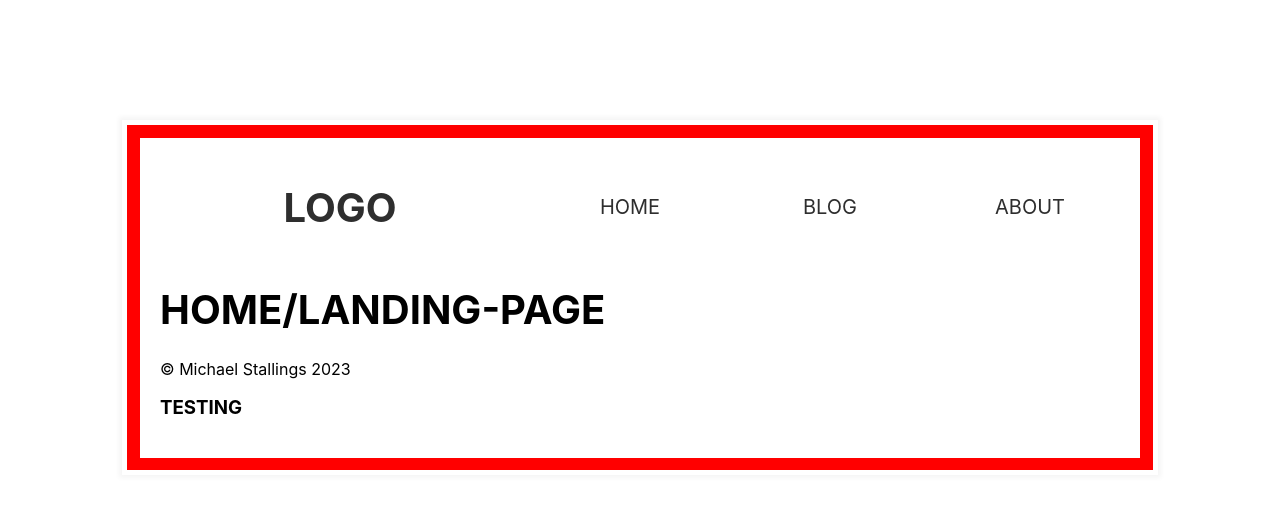
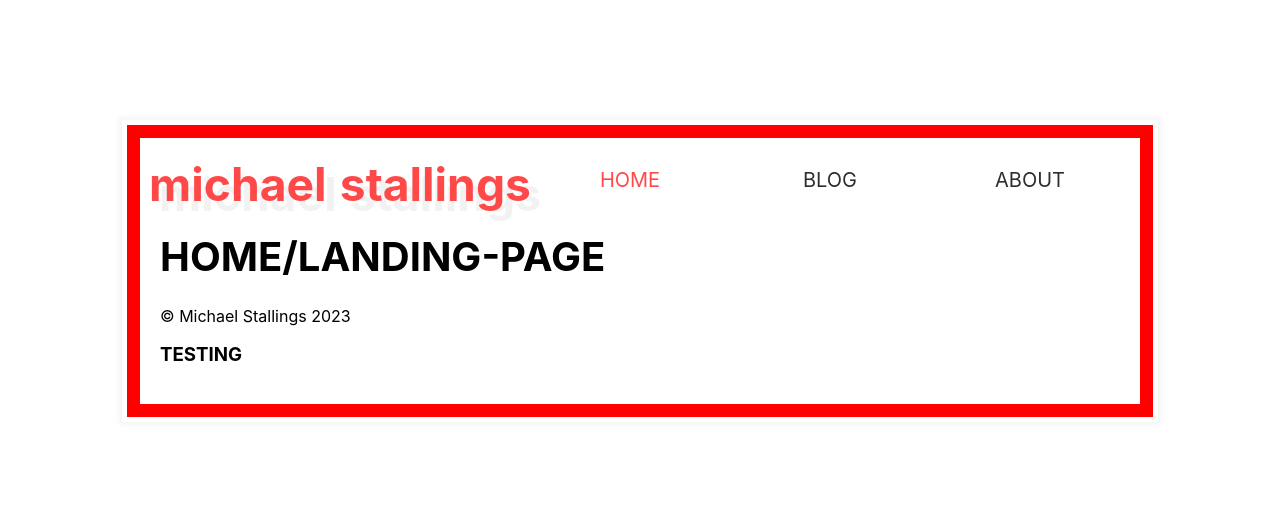
Before and after one commit to stall84/abortoorbit.com, a Gatsby site: page / in a window 1280 px wide. Built offline with nearby package versions, Linux system fonts and the light colour scheme; Gatsby itself is replaced by a stand-in of ours; a web font is replaced by a local one.

Commit message:
Mainly work on logo done. Spanned every letter of name, added a transform and transition to each letter.

```diff
--- a/src/components/logo/logo.scss
+++ b/src/components/logo/logo.scss
@@ -1,8 +1,54 @@
 .logo {
-    margin: 0;
-    width: 30em;
-    height: 30em;
-    box-shadow: 0 0 10px rgba(0, 0, 0, 0.05);
+    // margin: 0;
+    // width: 30em;
+    // height: 30em;
+    // box-shadow: 0 0 10px rgba(0, 0, 0, 0.05);
 
-    background-color: pink;
+    .inner {
+        h1 {
+            margin: 0
+        }
+    }
+
+    .name {
+        transform: scale(1.4);
+        display: block;
+        text-shadow: 0.18em 0.18em 0 rgba(0, 0, 0, 0.05);
+        perspective: 100px;
+
+        .letter {
+            // Variable declarations
+            --scale: 1;
+            --rotate: 0deg;
+            --translateX: 0;
+            --translateY: 0;
+            --rotateX: 0deg;
+            //////////////////
+            font-size: 3.3rem;
+            line-height: 1;
+            display: inline-block;      // Without this, no transforms will work.
+            transform: scale(var(--scale)) translateY(var(--translateY));
+            // transition: transform 0.7s cubic-bezier(0.45, 0, 0.07, 1);
+            transition: transform 0.5s ease-in-out;
+
+
+            // &.m:hover {
+            //     --scale: 1.1;
+            //     --translateY: -0.5em;
+            // }
+            // &.i:hover {
+            //     --scale: 1.1;
+            //     --translateY: -0.5em;
+            // }
+
+            &:hover {
+                --scale: 1.1;
+                --translateY: -0.4em;
+            }
+        }
+      }
+
+
+
+
 }
--- a/src/components/logo/logo.tsx
+++ b/src/components/logo/logo.tsx
@@ -1,11 +1,34 @@
 import { Link } from "gatsby";
 import React from "react";
+import "./logo.scss";
 
 export default function LogoComponent(props: any): React.ReactComponentElement<any> {
     return (
         <div className="logo">
             <Link to="/">
-                <h1>LOGO</h1>
+                <div className="inner">
+                    <h1>
+                        <span className="name">
+                            <span className="letter m">m</span>
+                            <span className="letter i">i</span>
+                            <span className="letter c">c</span>
+                            <span className="letter h">h</span>
+                            <span className="letter a">a</span>
+                            <span className="letter e">e</span>
+                            <span className="letter l">l</span>
+                            <span> </span>
+                            <span className="letter s">s</span>
+                            <span className="letter t">t</span>
+                            <span className="letter a2">a</span>
+                            <span className="letter l2">l</span>
+                            <span className="letter l3">l</span>
+                            <span className="letter i2">i</span>
+                            <span className="letter n">n</span>
+                            <span className="letter g">g</span>
+                            <span className="letter s2">s</span>
+                        </span>
+                    </h1>
+                </div>
             </Link>
         </div>
     )
--- a/src/components/nav/nav.scss
+++ b/src/components/nav/nav.scss
@@ -23,10 +23,10 @@ nav {
         transition: all 0.7s;
         order: 1;
 
-        &:hover {
-            // --rotate: 1deg;
-            --scaleUp: 1.1;
-        }
+        // &:hover {
+        //     // --rotate: 1deg;
+        //     --scaleUp: 1.1;
+        // }
     }
 
     a {
@@ -34,6 +34,10 @@ nav {
             text-decoration: none;
             color: var(--red);
         }
+        &[aria-current="page"] {
+            color: var(--red);
+        }
+    }
 
-    }
+
 }
```
